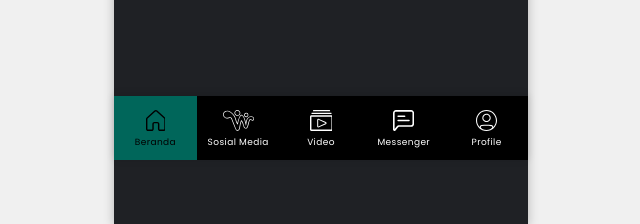
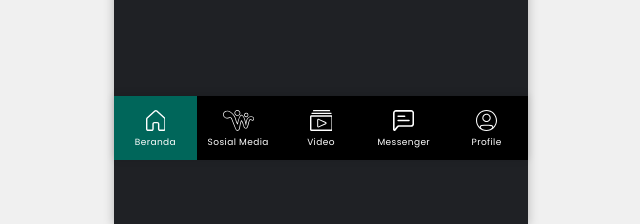
Before and after one commit to ovarz/watchis, a PHP site: page /alquran.php in a window 1280 px wide. Shown: the part 640-864 px from the top of the page, without its empty margins (319-959 px from the left). Run offline with PHP 8.4, Linux system fonts and the light colour scheme.

Commit message:
Update hold.css

```diff
--- a/css/hold.css
+++ b/css/hold.css
@@ -58,7 +58,7 @@ opacity:var(--hover-opacity);}
 
 
 menu{box-shadow:0 -1px 8px rgb(0 0 0 / 13%);}
-.menu-curr{background-color:var(--color-text-3) !important; color:var(--bg-2) !important; fill:var(--bg-2) !important;}
+.menu-curr{background-color:var(--color-text-3) !important; color:#FFFFFF !important; fill:#FFFFFF !important;}
 
 
 
```
